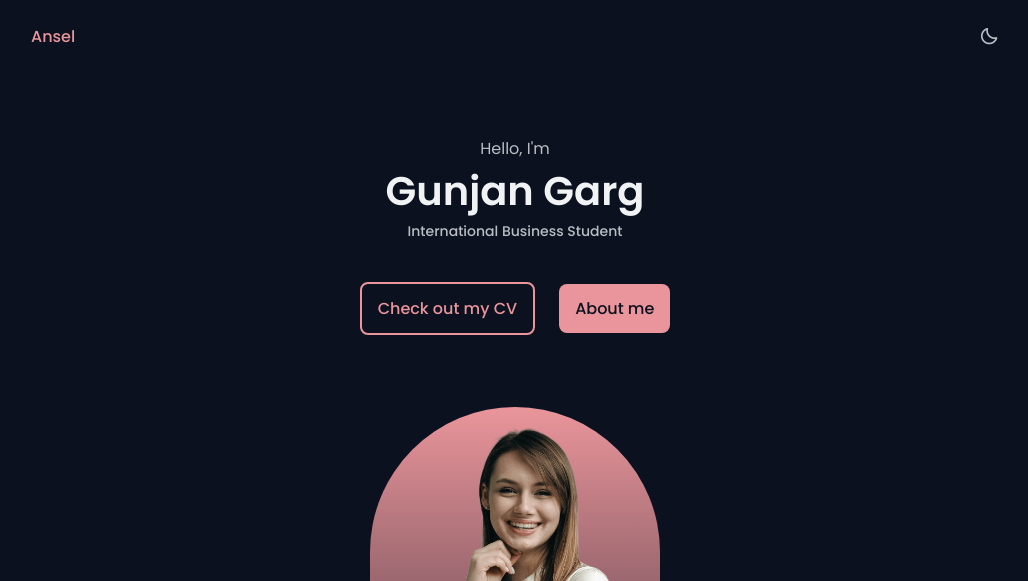
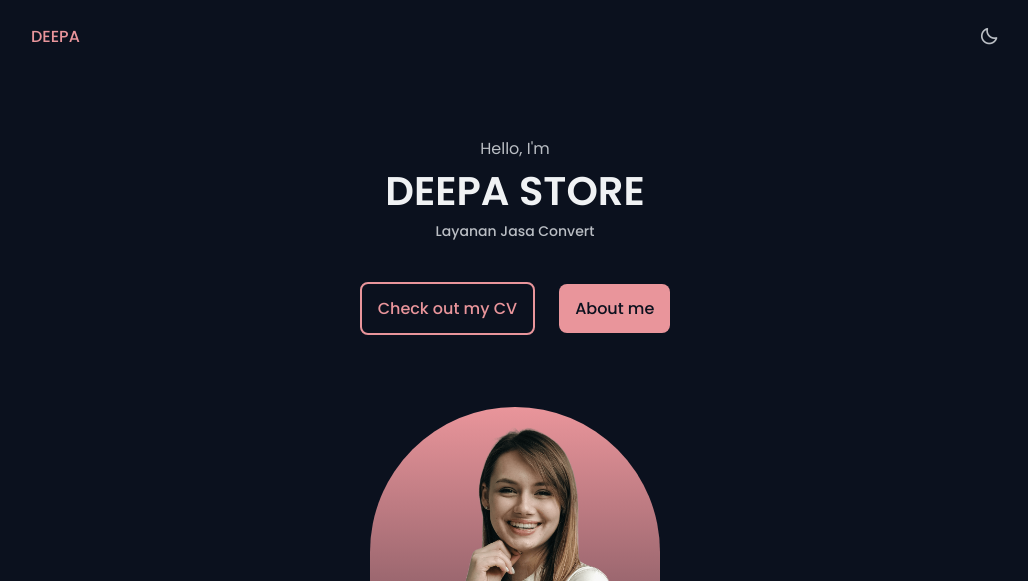
Before and after one commit to edoputra13/deepsa, a plain HTML site: page index.html in a window 1280 px wide. Shown: the top 581 px of the page, without its empty margins (125-1153 px from the left). Drawn offline with nearby package versions, Linux system fonts and the light colour scheme.

Commit message:
index.html

```diff
--- a/index.html
+++ b/index.html
@@ -24,7 +24,7 @@
     <!--=============== HEADER ===============53-->
     <header class="header" id="header">
         <nav class="nav container">
-            <a href="#" class="nav__logo">Ansel</a>
+            <a href="#" class="nav__logo">DEEPA</a>
 
             <div class="nav__menu">
                 <ul class="nav__list">
@@ -72,8 +72,8 @@
             <div class="home__container container grid">
                 <div class="home__data">
                     <span class="home__greeting">Hello, I'm</span>
-                    <h1 class="home__name">Gunjan Garg</h1>
-                    <h3 class="home__education">International Business Student</h3>
+                    <h1 class="home__name">DEEPA STORE</h1>
+                    <h3 class="home__education">Layanan Jasa Convert</h3>
 
                     <div class="home__buttons">
                         <a download="" href="assets/pdf/Ansel-Cv.pdf" class="button button--ghost">
```
